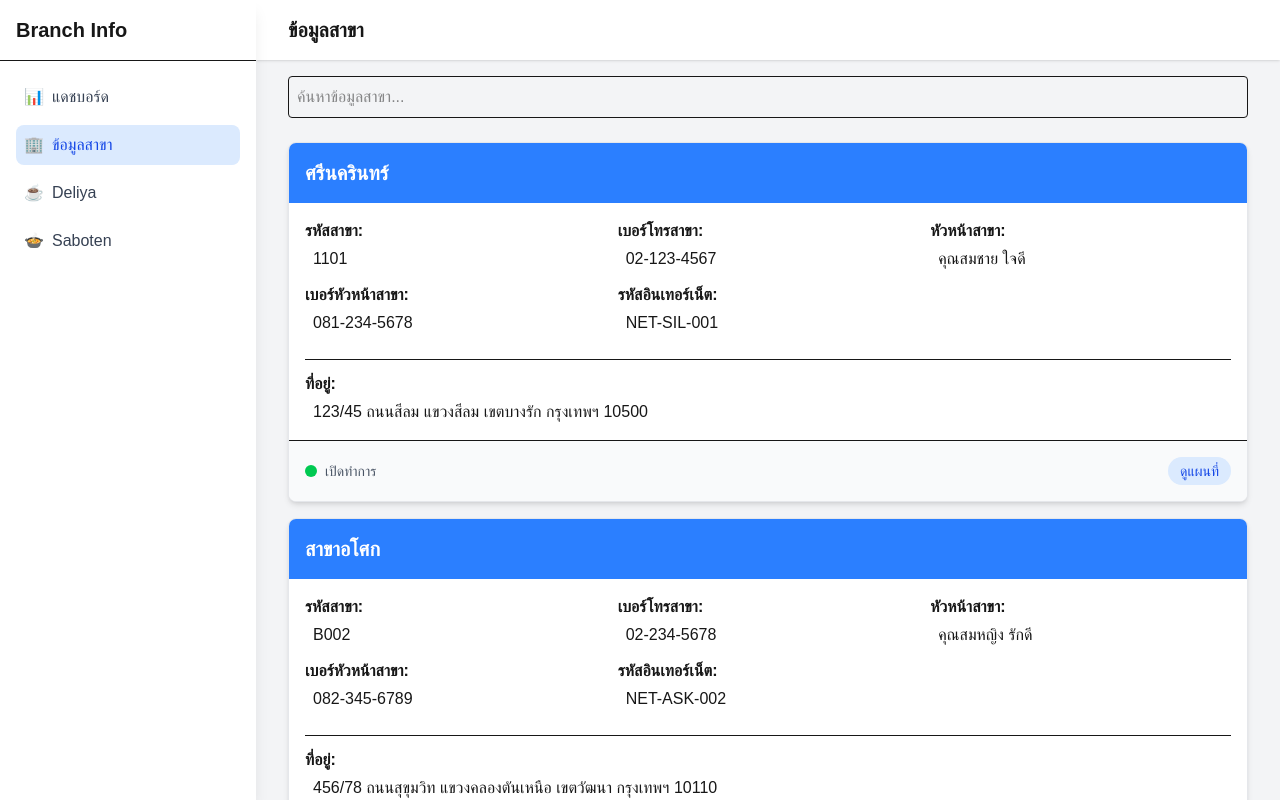
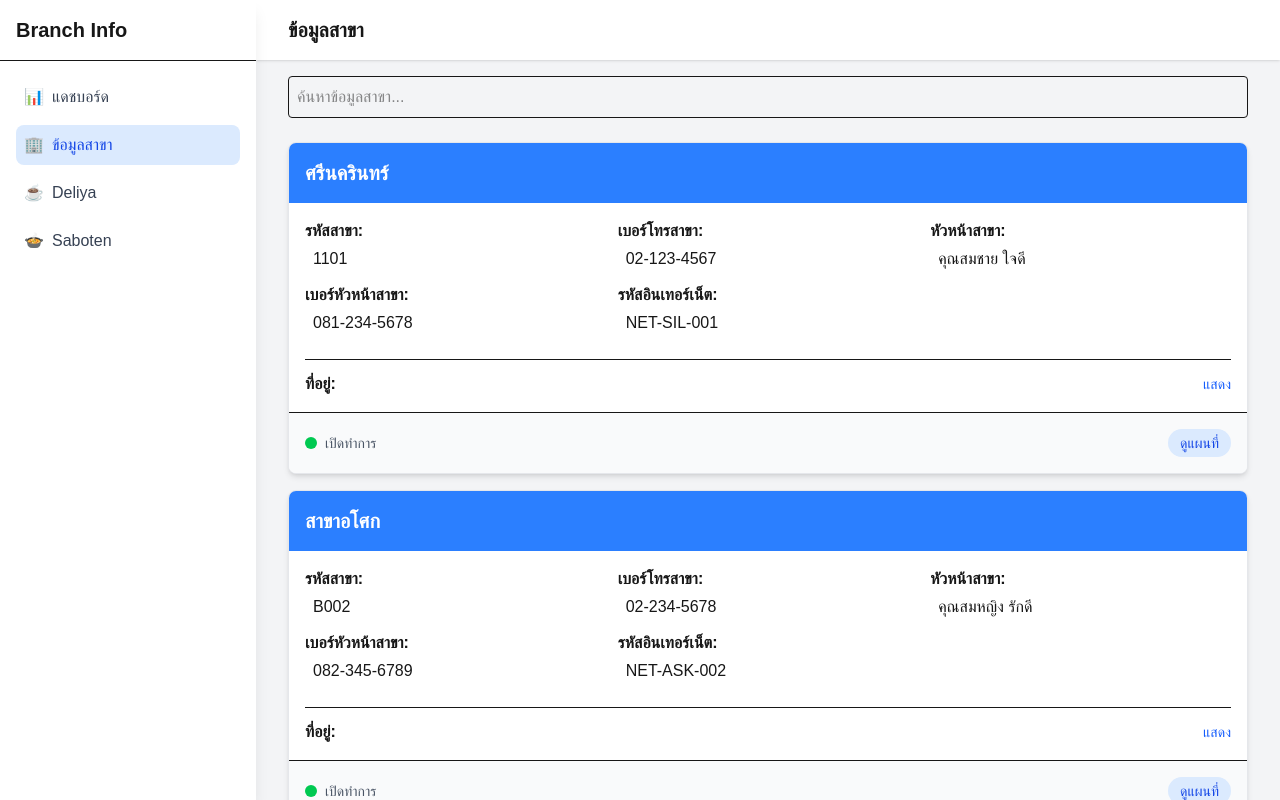
Before and after one commit to coolkidsxiii/react_project, a Next.js app: page / in a window 1280 px wide. Shown: the top 800 px of the page. Built offline with nearby package versions, Linux system fonts and the light colour scheme.

Commit message:
first commit

```diff
--- a/src/components/BranchCard.js
+++ b/src/components/BranchCard.js
@@ -1,6 +1,8 @@
-import React from 'react';
+import React, { useState } from 'react';
 
 const BranchCard = ({ item, headerColorClass }) => {
+  const [showAddress, setShowAddress] = useState(false);
+
   return (
     <div className="bg-white rounded-lg shadow-md overflow-hidden border border-gray-200 hover:shadow-lg transition-shadow">
       <div className={`${headerColorClass} text-white p-4`}>
@@ -35,8 +37,15 @@ const BranchCard = ({ item, headerColorClass }) => {
           </div>
 
           <div className="flex flex-col col-span-1 md:col-span-2 lg:col-span-3 border-t pt-3 mt-3">
-            <div className="font-semibold mb-1">ที่อยู่:</div>
-            <div className="pl-2">{item.address}</div>
+            <div className="flex justify-between items-center cursor-pointer" onClick={() => setShowAddress(!showAddress)}>
+              <div className="font-semibold">ที่อยู่:</div>
+              <button className="text-blue-600 text-sm">
+                {showAddress ? 'ซ่อน' : 'แสดง'}
+              </button>
+            </div>
+            {showAddress && (
+              <div className="pl-2 mt-1">{item.address}</div>
+            )}
           </div>
         </div>
       </div>
```
